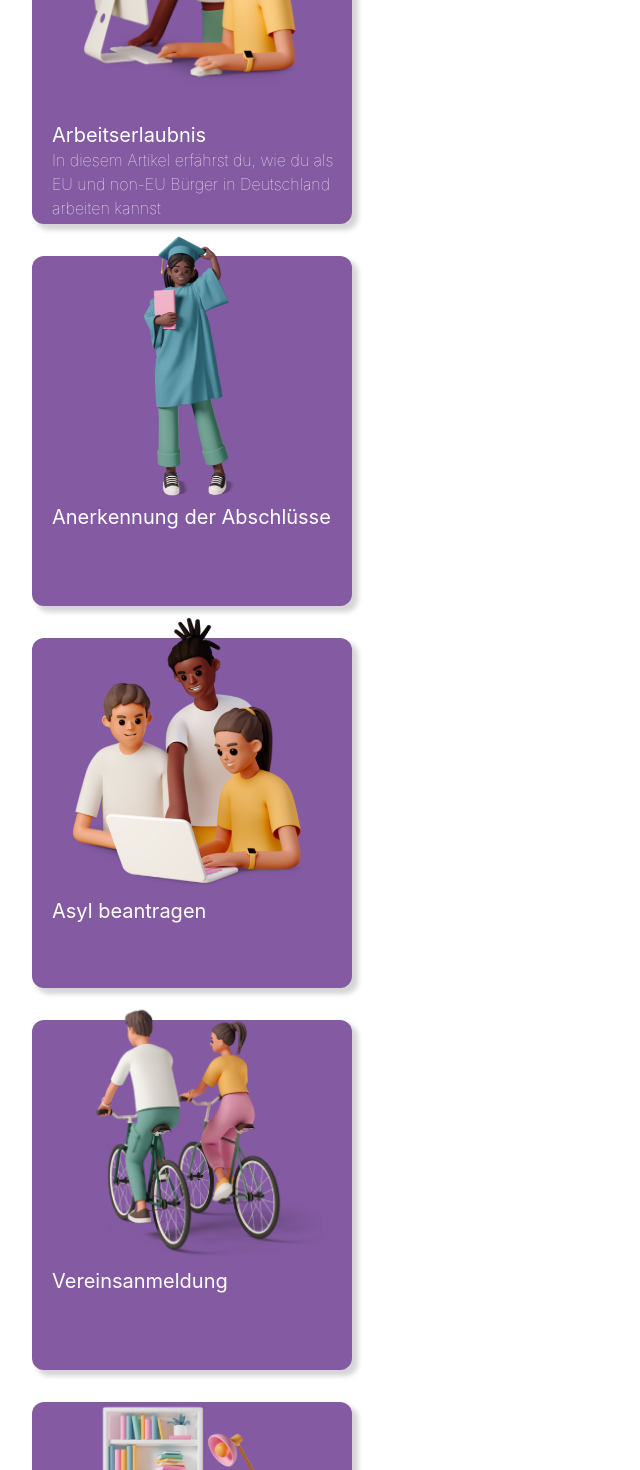
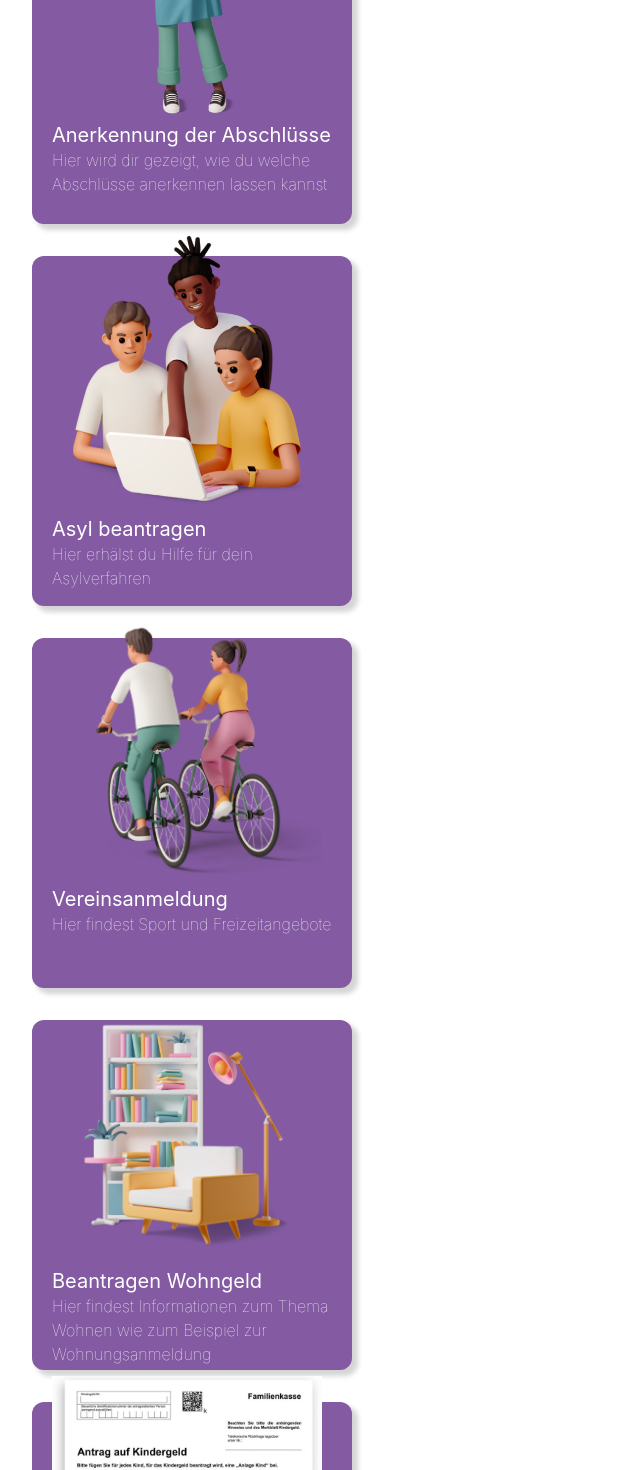
Before and after one commit to xSilentStorm313/Projekt-Web, a React (Create React App) app in the folder webapp/: page /start in a window 1280 px wide. Shown: the part 560-2030 px from the top of the page, without its empty margins (0-640 px from the left). Built offline with nearby package versions, Linux system fonts and the light colour scheme.

Commit message:
Hauptseite angepasst

```diff
--- a/webapp/src/components/Beiträge.js
+++ b/webapp/src/components/Beiträge.js
@@ -10,24 +10,26 @@ export default function Button() {
   return (
     <div>
       <br className="abstand" />
-      <a href="/beitrag"><span className="buttonbeitrag">
-        <img src={formular} className="formular" alt="formular"/> Kindergeld  <span className="beschreibung"> <br />Frage zu Absatz 3</span> </span></a>
 
       <a href="/arbeitserlaubnis"><span className="buttonbeitrag">
         <img src={arbeitserlaubnis} className="formular" alt="formular"/>Arbeitserlaubnis <span className="beschreibung"> <br />In diesem Artikel erfährst du,
           wie du als EU und non-EU Bürger in Deutschland arbeiten kannst</span> </span></a>
 
       <a href="/beitrag"><span className="buttonbeitrag">
-        <img src={anerkennung} className="formular" alt="formular" />Anerkennung der Abschlüsse</span></a>
+        <img src={anerkennung} className="formular" alt="formular" />Anerkennung der Abschlüsse<span className="beschreibung"> <br />Hier wird dir gezeigt, wie du welche Abschlüsse anerkennen lassen kannst</span></span></a>
 
       <a href="/asylantrag"><span className="buttonbeitrag">
-        <img src={asylbeantragen} className="formular" alt="formular" />Asyl beantragen</span></a>
+        <img src={asylbeantragen} className="formular" alt="formular" />Asyl beantragen
+        <span className="beschreibung"> <br />Hier erhälst du Hilfe für dein Asylverfahren</span> </span> </a>
 
       <a href="/beitrag"><span className="buttonbeitrag">
-        <img src={sportverein} className="formular" alt="formular" />Vereinsanmeldung</span></a>
+        <img src={sportverein} className="formular" alt="formular" />Vereinsanmeldung<span className="beschreibung"> <br />Hier findest Sport und Freizeitangebote</span></span></a>
 
       <a href="/beitrag"><span className="buttonbeitrag">
-        <img src={wohnen} className="formular" alt="formular" />Beantragen Wohngeld</span></a>
+        <img src={wohnen} className="formular" alt="formular" />Beantragen Wohngeld <span className="beschreibung"> <br />Hier findest Informationen zum Thema Wohnen wie zum Beispiel zur Wohnungsanmeldung</span></span></a>
+
+        <a href="/beitrag"><span className="buttonbeitrag">
+        <img src={formular} className="formular" alt="formular"/> Kindergeld  <span className="beschreibung"> <br />Frage zu Absatz 3</span> </span></a>
     </div>
   );
 }
```
